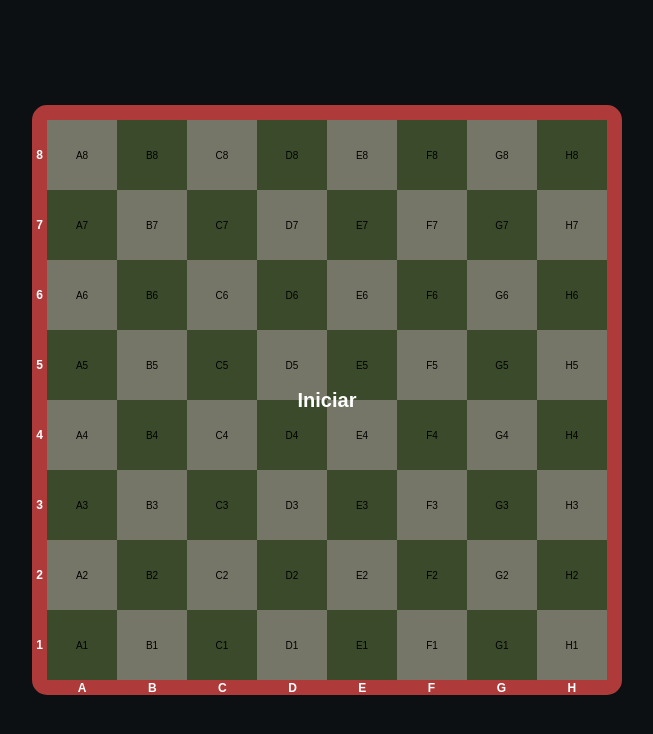
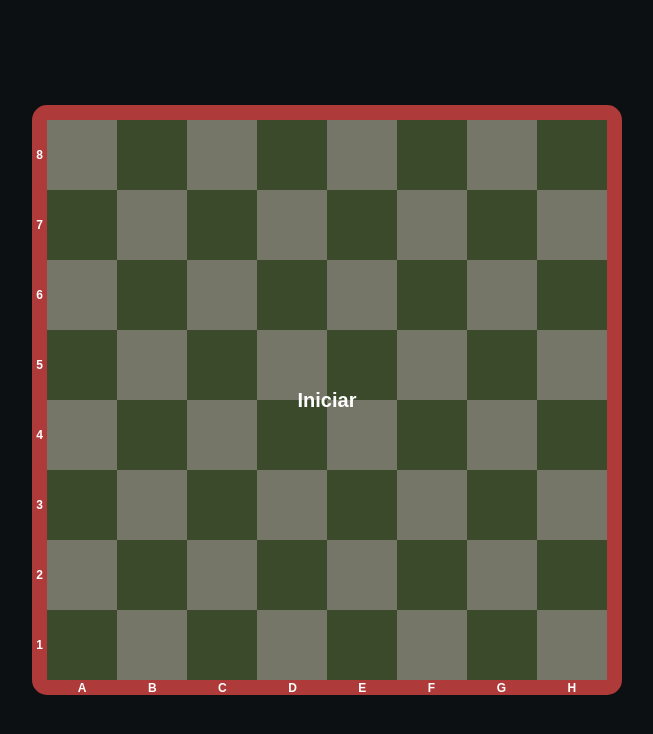
Before and after one commit to CIOG2/ajedrez, a Next.js app: page / in a window 1280 px wide. Shown: the top 734 px of the page, without its empty margins (313-966 px from the left). Built offline with nearby package versions, Linux system fonts and the light colour scheme.

Commit message:
fix: remove numbers

```diff
--- a/components/Board/Column/index.tsx
+++ b/components/Board/Column/index.tsx
@@ -6,22 +6,22 @@ interface Props{
     index: number;
 }
 
-const Line:FC<Props> = ({letter, index}) =>{
+const Columns:FC<Props> = ({letter, index}) =>{
 
     const nameClass = (index % 2 === 0) ? 'par' : 'inpar'
 
     return(
         <section className = {`${Styles['section']} ${Styles[`${nameClass}`]}`}>
-            <div id={letter + 8} className = {`${Styles['cube']}`}> {letter + 8} </div>
-            <div id={letter + 7} className = {`${Styles['cube']}`}> {letter + 7} </div>
-            <div id={letter + 6} className = {`${Styles['cube']}`}> {letter + 6} </div>
-            <div id={letter + 5} className = {`${Styles['cube']}`}> {letter + 5} </div>
-            <div id={letter + 4} className = {`${Styles['cube']}`}> {letter + 4} </div>
-            <div id={letter + 3} className = {`${Styles['cube']}`}> {letter + 3} </div>
-            <div id={letter + 2} className = {`${Styles['cube']}`}> {letter + 2} </div>
-            <div id={letter + 1} className = {`${Styles['cube']}`}> {letter + 1} </div>
+            <div id={letter + 8} className = {`${Styles['cube']}`}>  </div>
+            <div id={letter + 7} className = {`${Styles['cube']}`}>  </div>
+            <div id={letter + 6} className = {`${Styles['cube']}`}>  </div>
+            <div id={letter + 5} className = {`${Styles['cube']}`}>  </div>
+            <div id={letter + 4} className = {`${Styles['cube']}`}>  </div>
+            <div id={letter + 3} className = {`${Styles['cube']}`}>  </div>
+            <div id={letter + 2} className = {`${Styles['cube']}`}>  </div>
+            <div id={letter + 1} className = {`${Styles['cube']}`}>  </div>
         </section>
     )
 }
 
-export default Line;
+export default Columns;
```
